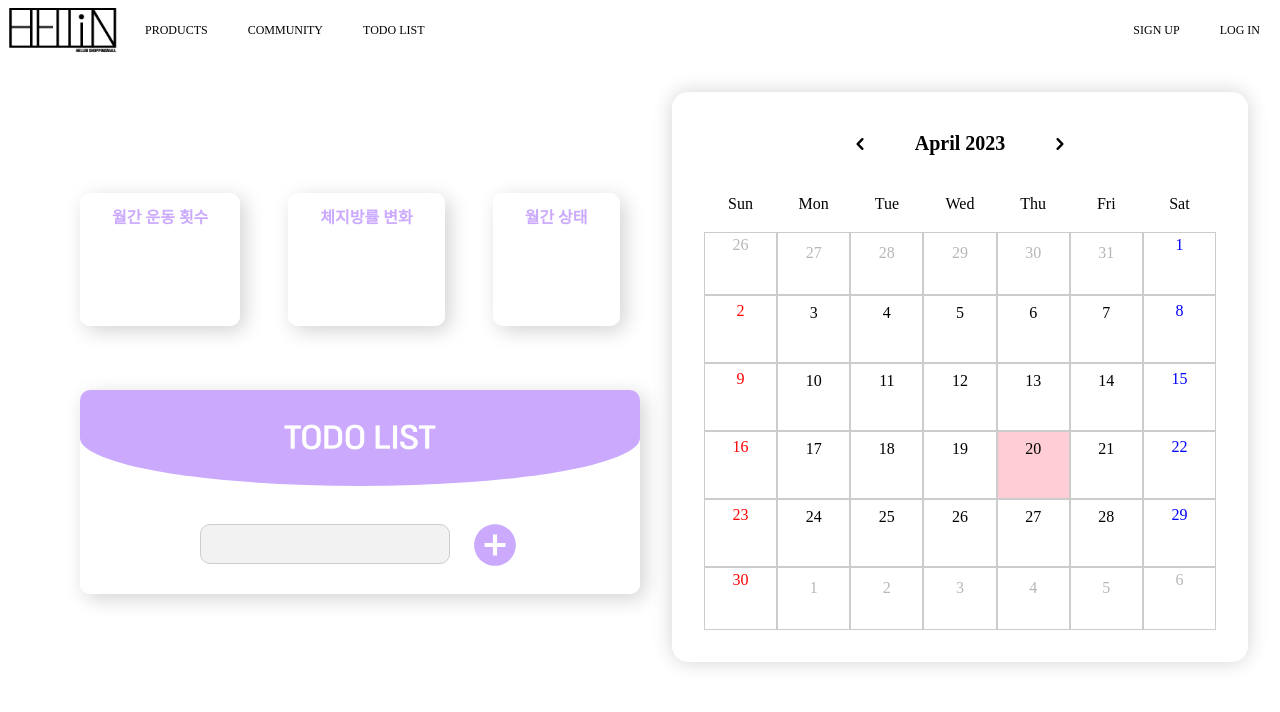
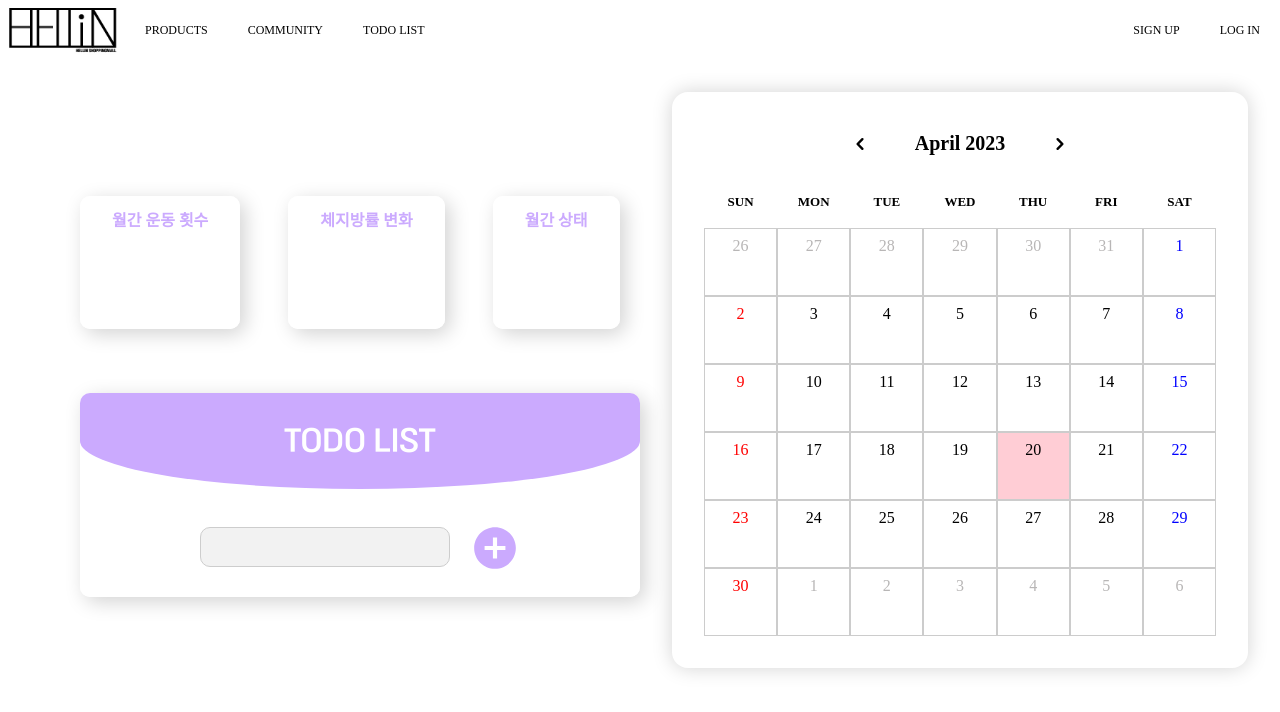
Before and after one commit to sea-water/graduation-project, a React (Create React App) app in the folder client/: page /Todos in a window 1280 px wide. Shown: the top 712 px of the page. Built offline with nearby package versions, Linux system fonts and the light colour scheme; a web font is replaced by a local one.

Commit message:
달력 css 수정

```diff
--- a/client/src/Todo/Todos.css
+++ b/client/src/Todo/Todos.css
@@ -91,11 +91,6 @@
   color: blue;
 }
 
-.currentMonthTile {
-  padding: 5px;
-  padding-bottom: 1rem;
-}
-
 /* navigation 부분 */
 .react-calendar__navigation button {
   min-width: 100px;
@@ -103,8 +98,10 @@
   margin-bottom: 2rem;
 }
 
+.currentMonthTile,
 button.sundayTile,
 button.saturdayTile {
+  padding: 5px;
   padding-bottom: 1rem;
 }
 
@@ -141,7 +138,6 @@ abbr[title] {
 
 /* 각 날짜 부분 */
 .react-calendar__tile {
-  /* test용 색 */
   border: 0.5px solid #cccccc;
   text-align: center;
 }
@@ -154,9 +150,14 @@ abbr[title] {
   background-color: rgb(203, 170, 254);
 }
 
-.react-calendar__month-view__days__day--neighboringMonth
-  .react-calendar__month-view__weekdays {
+.react-calendar__month-view__weekdays {
   text-transform: uppercase;
   font-weight: bold;
   font-size: 13px;
 }
+
+/* 다른 달로 넘어갔을 때 day들 */
+.react-calendar__month-view__days__day {
+  padding: 5px;
+  padding-bottom: 1rem;
+}
--- a/client/src/Todo/Todos.js
+++ b/client/src/Todo/Todos.js
@@ -4,7 +4,6 @@ import TodoList from "./TodoList";
 import "./Todos.css";
 import { Link, useNavigate } from "react-router-dom";
 import logo from "../img/main_logo.jpg";
-// import "react-calendar/dist/Calendar.css";
 import Calendar from "react-calendar";
 import { HiChevronLeft, HiChevronRight } from "react-icons/hi";
 
@@ -121,6 +120,9 @@ const Todos = () => {
               <div className={`currentMonthTile ${tileClassName({ date })}`} />
             )}
           />
+          {/*
+          <button class="react-calendar__tile react-calendar__month-view__days__day react-calendar__month-view__days__day--weekend saturdayTile" type="button" style="flex: 0 0 14.2857%; overflow: hidden;"><abbr aria-label="June 17, 2023">17</abbr><div class="currentMonthTile saturdayTile"></div></button>
+           */}
         </div>
       </div>
     </div>
```
Also changed, not shown: client/src/Community/Cmain.js (+9 -0 lines).
